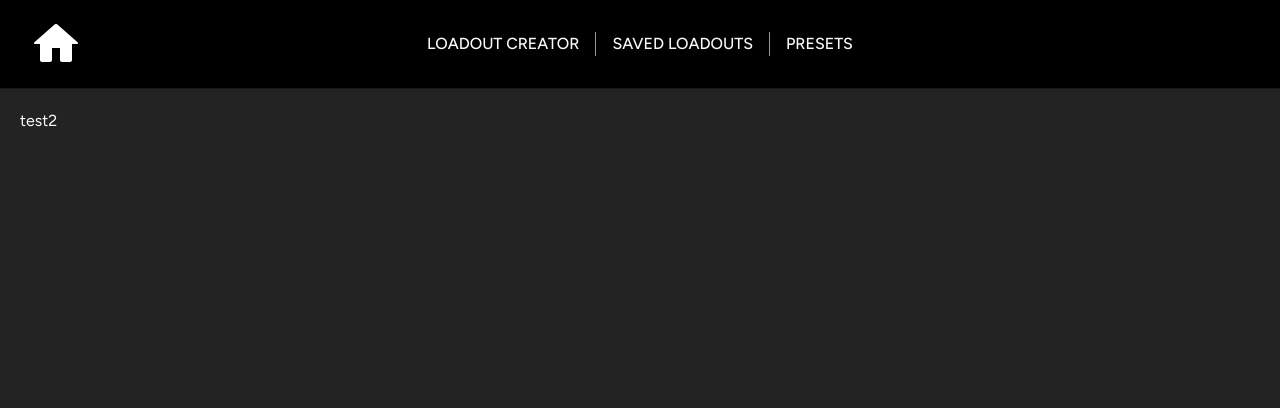
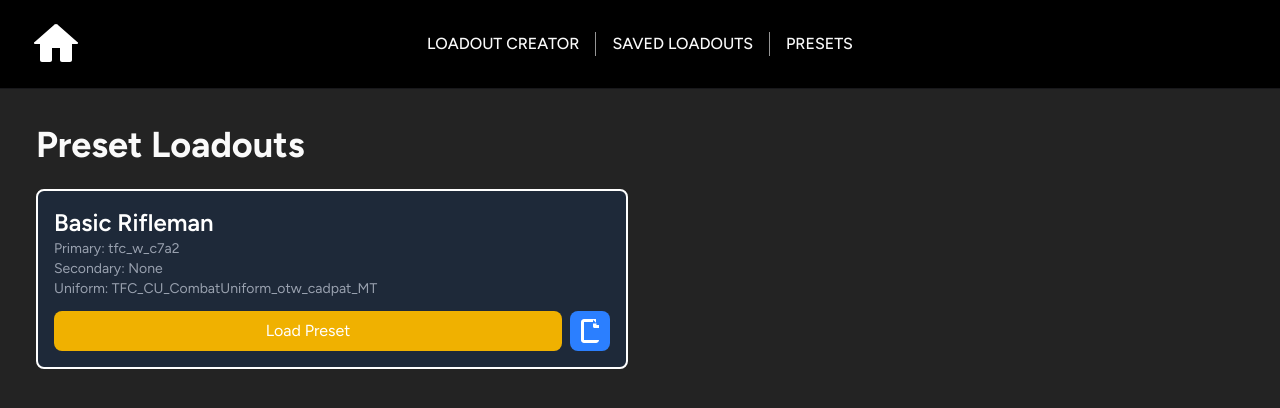
Before and after one commit to B-Fanjoy/7CMBG-LoadoutCreator, a Vue app: page /presets in a window 1280 px wide. Shown: the top 408 px of the page. Built offline with nearby package versions, Linux system fonts and the light colour scheme; a web font is replaced by a local one.

Commit message:
added template of what presets should look like

```diff
--- a/src/views/PresetsView.vue
+++ b/src/views/PresetsView.vue
@@ -1,6 +1,42 @@
 <template>
-  <main>
-    test2
+  <main class="p-4">
+    <h1 class="text-4xl font-bold mb-6">Preset Loadouts</h1>
+
+    <div class="grid grid-cols-2 gap-6">
+      <div v-for="preset in presets" :key="preset.name" class="border-2 p-4 rounded-lg bg-gray-800 text-white">
+        <h2 class="text-2xl font-semibold">{{ preset.name }}</h2>
+
+        <p class="text-sm text-gray-400">Primary: {{ preset.loadout[0][0][0] || "None" }}</p>
+        <p class="text-sm text-gray-400">Secondary: {{ preset.loadout[0][1][0] || "None" }}</p>
+        <p class="text-sm text-gray-400">Uniform: {{ preset.loadout[0][3][0] || "None" }}</p>
+
+        <div class="flex gap-2 mt-3">
+          <!-- Load Preset Button -->
+          <button
+            @click="loadPreset(preset)"
+            class="flex-1 p-2 bg-yellow-500 hover:bg-yellow-600 rounded-lg"
+          >
+            Load Preset
+          </button>
+
+          <!-- Copy to Clipboard Button -->
+          <button
+            @click="copyToClipboard(preset.loadout)"
+            class="p-2 bg-blue-500 hover:bg-blue-600 rounded-lg flex items-center justify-center"
+          >
+            <svg
+              class="w-6 h-6 fill-white hover:fill-gray-300"
+              xmlns="http://www.w3.org/2000/svg"
+              viewBox="0 0 384 512"
+            >
+              <path
+                d="M320 64V0H64C28.7 0 0 28.7 0 64v384c0 35.3 28.7 64 64 64h256c35.3 0 64-28.7 64-64V128H352c-17.7 0-32-14.3-32-32zm-64-48 80 80h-80zM64 448V64h192v96c0 17.7 14.3 32 32 32h96v256z"
+              />
+            </svg>
+          </button>
+        </div>
+      </div>
+    </div>
   </main>
 </template>
 
@@ -9,8 +45,45 @@ export default {
   name: 'PresetsView',
   data() {
     return {
-
+      presets: [
+        {
+          name: "Basic Rifleman",
+          loadout: [
+            [
+              ["tfc_w_c7a2","","","",["",1000],["",1000],""],  // Primary weapon
+              ["","","","",["",1000],["",1000],""],            // Secondary weapon
+              ["rhs_weap_m72a7","","","",["",1000],["",1000],""], // Tertiary weapon
+              ["TFC_CU_CombatUniform_otw_cadpat_MT", []],      // Uniform
+              ["TFC_CV_SORD_Ballistic_MT", []],                // Vest
+              ["TFC_CB_Smallpack_AR", []],                     // Backpack
+              "TFC_CH_CG634_CADPAT_MT",                        // Headgear
+              "",                                              // Facewear
+              ["rhsusf_bino_m24","","","",["",1000],[],""],    // Binoculars
+              ["ItemMap","ItemGPS","","ItemCompass","ItemWatch","TFC_NVG_PVS14"] // Misc gear
+            ],
+            [
+              ["tfc_insignia_7cmbg",""], // Insignia
+              ["earplugs","true"]        // Earplugs
+            ]
+          ]
+        },
+      ]
     };
+  },
+  methods: {
+    loadPreset(preset) {
+      this.$emit('preset-selected', preset.loadout);
+    },
+    async copyToClipboard(loadout) {
+      try {
+        const loadoutString = JSON.stringify(loadout);
+        await navigator.clipboard.writeText(loadoutString);
+        alert("Loadout copied to clipboard!");
+      } catch (err) {
+        console.error("Failed to copy: ", err);
+        alert("Failed to copy!");
+      }
+    }
   }
 };
 </script>
```
